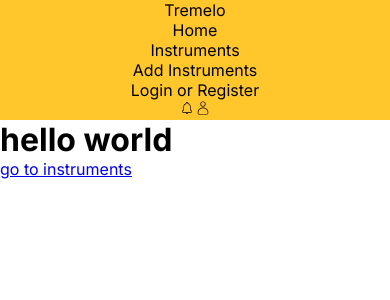
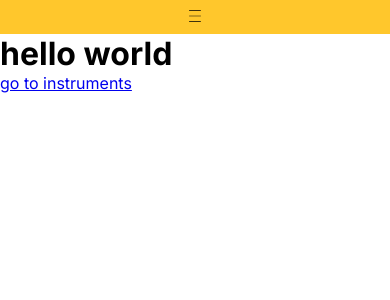
Before and after one commit to michaelpaulcuccia/GuitarShop, a Next.js app in the folder my-app/: page / in a window 390 px wide. Shown: the top 300 px of the page. Built offline with nearby package versions, Linux system fonts and the light colour scheme.

Commit message:
mobile menu

```diff
--- a/my-app/components/NavBar.jsx
+++ b/my-app/components/NavBar.jsx
@@ -1,38 +1,31 @@
 'use client';
-import React from 'react';
+import React, { useState } from 'react';
 import Link from 'next/link';
 import styled from 'styled-components';
 import { CiUser } from "react-icons/ci";
 import { CiBellOn } from "react-icons/ci";
+import { CiMenuBurger } from "react-icons/ci";
 import { mobileBreakpoint } from '../constants';
-
 
 const Root = styled.div`
   background-color: #FFC72C;
   color: black;
 `;
 
-const MainWrapper = styled.div`
+
+const MainWrapperDesktop = styled.div`
   display: flex;
   justify-content: space-between;
   padding: 8px 0;
 
   @media (max-width: ${mobileBreakpoint}) {
-    flex-direction: column;
-    align-items: center;
-    padding: 0;
+    display: none;
   }
 `;
 
 const LeftSideLinks = styled.div`
   display: flex;
   padding-left: 12px;
-
-  @media (max-width: ${mobileBreakpoint}) {
-    padding-left: 0;
-    flex-direction: column;
-    align-items: center;
-  }
 `;
 
 const NavLinks = styled(Link)`
@@ -42,38 +35,58 @@ const NavLinks = styled(Link)`
   color: inherit;
   cursor: pointer;
 
-  @media (max-width: ${mobileBreakpoint}) {
-    padding-right: 0;
-    font-size: 16px;
-  }
-
   &:hover {
     font-style: italic;
     font-weight: 600;
+  }
+
+  @media (max-width: ${mobileBreakpoint}) {
+    padding: 1.75px 0;
   }
 `;
 
 const RightSideUser = styled.div`
   display: flex;
   justify-content: flex-end;
+  align-items: center;
   padding-right: 12px;
-
-  @media (max-width: ${mobileBreakpoint}) {
-    padding-right: 0;
-    flex-direction: column;
-    align-items: center;
-  }
-
 `;
 
 const IconContainer = styled.div`
   display: flex;
 `;
 
+const MainWrapperMobile = styled.div`
+  display: none;
+
+  @media (max-width: ${mobileBreakpoint}) {
+    display: flex;
+    justify-content: center;
+  }
+`;
+
+const MobileMenuButtonContainer = styled.div`
+  padding-top: 8px;
+  padding-bottom: 6px;
+`;
+
+const MobileNavContainer = styled.div`
+  display: flex;
+  flex-direction: column;
+  align-items: center;
+`;
+
 export default function NavBar() {
+
+  const [mobileNavOpen, setMobileNavOpen] = useState(false);
+
+  const handleMobileNav = () => {
+    setMobileNavOpen(!mobileNavOpen);
+  }
+
   return (
     <Root>
-      <MainWrapper>
+      <MainWrapperDesktop>
           <LeftSideLinks>
             <NavLinks href='/'>Tremelo</NavLinks>
             <NavLinks href='/'>Home</NavLinks>
@@ -83,11 +96,33 @@ export default function NavBar() {
           <RightSideUser>
             <NavLinks href='/'>Login or Register</NavLinks>
             <IconContainer>
-            <div><CiBellOn /></div>
-            <div><CiUser /></div>
+              <div><CiBellOn size="24px" /></div>
+              <div><CiUser size="24px" /></div>
             </IconContainer>
           </RightSideUser>
-      </MainWrapper>
+      </MainWrapperDesktop>
+      {/* MOBILE */}
+      <MainWrapperMobile>
+          <MobileNavContainer>
+            <MobileMenuButtonContainer onClick={handleMobileNav}>
+              <CiMenuBurger />
+            </MobileMenuButtonContainer>
+            {
+              mobileNavOpen &&
+              <>
+                <NavLinks href='/'>Tremelo</NavLinks>
+                <NavLinks href='/'>Home</NavLinks>
+                <NavLinks href='/'>Instruments</NavLinks>
+                <NavLinks href='/'>Add Instruments</NavLinks>
+                <NavLinks href='/'>Login or Register</NavLinks>
+                <IconContainer>
+                  <div><CiBellOn size="24px" /></div>
+                  <div><CiUser size="24px" /></div>
+                </IconContainer>
+              </>
+            }
+          </MobileNavContainer>
+      </MainWrapperMobile>
     </Root>
   )
 }
```
Lines whose indentation alone changed are shown as unchanged.
